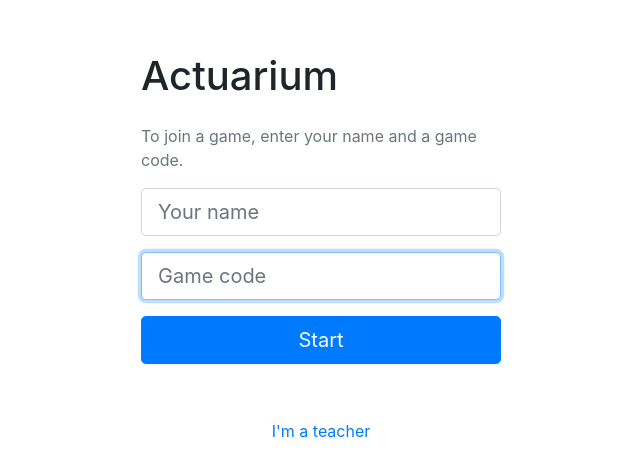
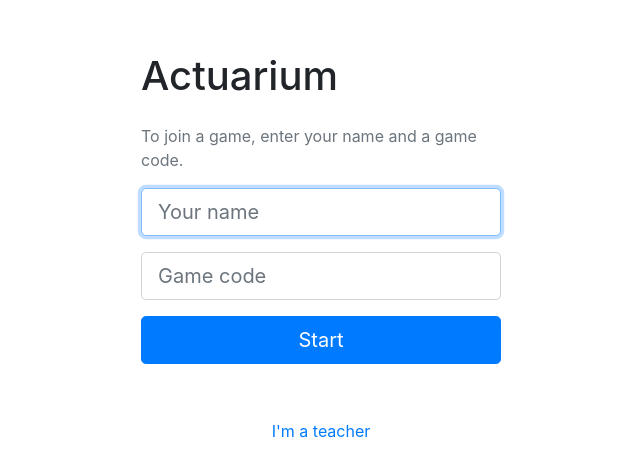
Before and after one commit to muratcorlu/actuarium, a React (Create React App) app: page / in a window 1280 px wide. Shown: the part 128-604 px from the top of the page, without its empty margins (319-959 px from the left). Built offline with nearby package versions, Linux system fonts and the light colour scheme; no server answers.

Commit message:
implement firebase auth with google provider to login, also add Dashboard component that shows Login when not authenticated

```diff
--- a/src/App.js
+++ b/src/App.js
@@ -1,10 +1,11 @@
 import firebase from 'firebase/app'
+import 'firebase/auth'
 import React from 'react'
 import { Provider } from 'react-redux'
 import { ReactReduxFirebaseProvider } from 'react-redux-firebase'
 import './App.css'
 import { firebaseConfig, rrfConfig as config } from './config'
-import Login from './Login'
+import Dashboard from './Dashboard'
 import { store } from './store'
 
 firebase.initializeApp(firebaseConfig)
@@ -18,7 +19,7 @@ const reactReduxFirebaseProps = {
 const App = () => (
   <Provider store={store}>
     <ReactReduxFirebaseProvider {...reactReduxFirebaseProps}>
-      <Login />
+      <Dashboard />
     </ReactReduxFirebaseProvider>
   </Provider>
 )
--- /dev/null
+++ b/src/Dashboard.js
@@ -0,0 +1,16 @@
+import React from 'react'
+import { useSelector } from 'react-redux'
+import { isEmpty } from 'react-redux-firebase'
+import Login from './Login'
+
+const Dashboard = () => {
+  const auth = useSelector(state => state.firebase.auth)
+
+  if (isEmpty(auth)) {
+    return <Login />
+  }
+
+  return <pre>{JSON.stringify(auth, null, 2)}</pre>
+}
+
+export default Dashboard
--- a/src/Login.js
+++ b/src/Login.js
@@ -1,27 +1,40 @@
 import React from 'react'
 import Button from 'react-bootstrap/Button'
 import Form from 'react-bootstrap/Form'
+import { useFirebase } from 'react-redux-firebase'
+
+const LoginButton = () => {
+  const firebase = useFirebase()
+
+  const login = () => {
+    firebase.login({ provider: 'google', type: 'popup' })
+  }
+
+  return (
+    <Button onClick={login} variant="link" block>
+      I'm a teacher
+    </Button>
+  )
+}
 
 const Login = () => (
   <div className="login">
-    <Form>
+    <Form className="mb-5">
       <h1 className="mb-4">Actuarium</h1>
       <p className="text-muted">To join a game, enter your name and a game code.</p>
       <Form.Group controlId="name">
         <Form.Label srOnly>Your name</Form.Label>
-        <Form.Control type="text" size="lg" placeholder="Your name" />
+        <Form.Control type="text" size="lg" placeholder="Your name" autoFocus />
       </Form.Group>
       <Form.Group controlId="code">
         <Form.Label srOnly>Game code</Form.Label>
-        <Form.Control type="text" size="lg" placeholder="Game code" autoFocus />
+        <Form.Control type="text" size="lg" placeholder="Game code" />
       </Form.Group>
       <Button type="submit" variant="primary" block size="lg">
         Start
       </Button>
     </Form>
-    <Button variant="link" block className="mt-5">
-      I'm a teacher
-    </Button>
+    <LoginButton />
   </div>
 )
 
```
